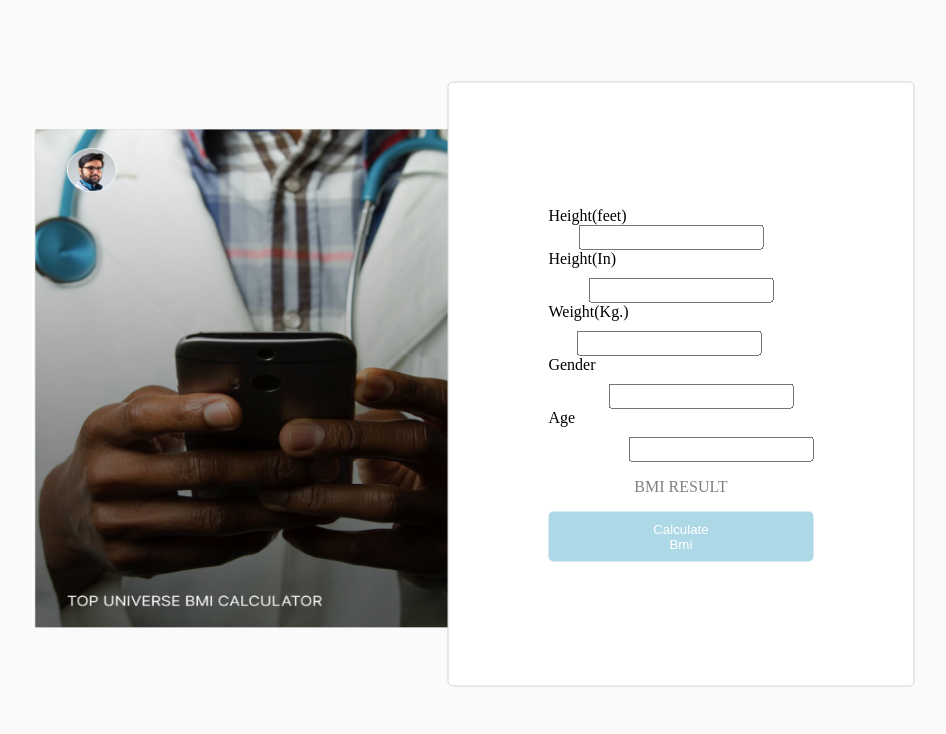
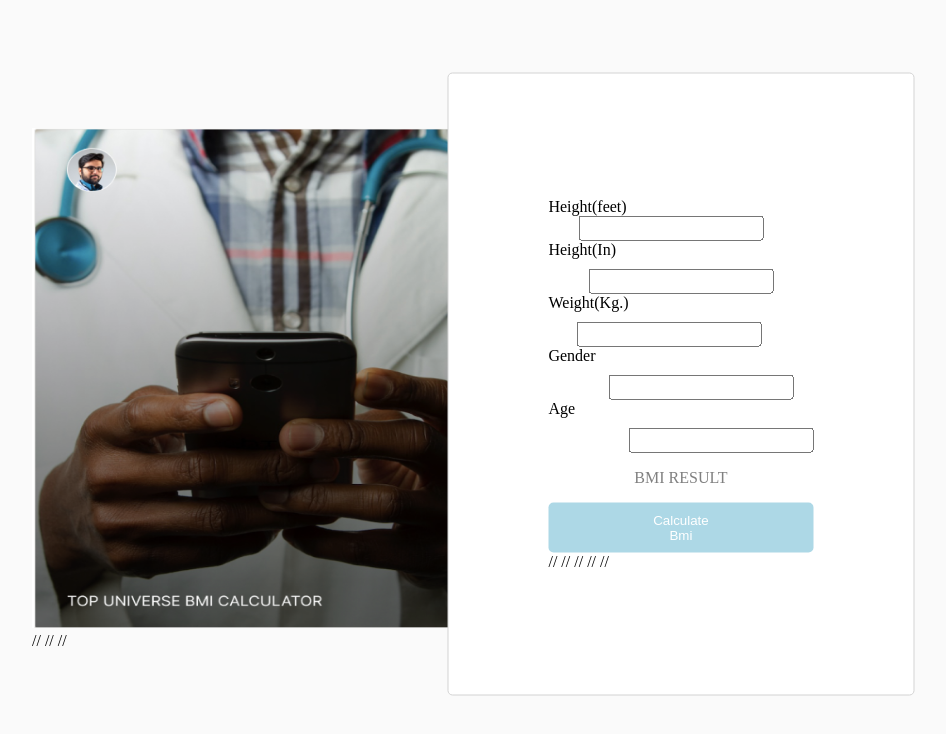
Before and after one commit to brittanytamra/JavaScript-BMI-Calculator, a plain HTML site: page calculator/index.html in a window 1280 px wide. Shown: the whole page, without its empty margins (160-1106 px from the left). Drawn offline with Linux system fonts and the light colour scheme.

Commit message:
Update index.html

```diff
--- a/calculator/index.html
+++ b/calculator/index.html
@@ -1,10 +1,10 @@
 <!DOCTYPE html>
 <html lang="en">
+
 <head>
   <meta charset="UTF-8">
   <meta http-equiv="X-UA-Compatible" content="IE=edge">
   <meta name="viewport" content="width=device-width, initial-scale=1.0">
-    <!-- <link href="css/styles.css" rel="stylesheet"> -->
   <link href="styles.css" rel="stylesheet">
 </head>
 
@@ -18,11 +18,12 @@
   <br>
   <label for="height">Height(In)</label> <input id="height-in" type="text">
   <br>
-<label for="Weight">Weight(Kg.)</label>  <input id="weight" type="text">
+  <label for="Weight">Weight(Kg.)</label> <input id="weight" type="text">
   <br>
-<label for="Gender">Gender</label>  <input id="gender" type="text">
+  <label for="Gender">Gender</label> <input id="gender" type="text">
   <br>
   <label for="Age">Age</label> <input id="age" type="text">
+
 
 
   <p>BMI RESULT</p>
@@ -31,7 +32,8 @@
 
   <!-- <button id="btn">Calculate BMI</button> -->
 
-</div>
+  <script src="app.js">
+</script >
 
 
 
@@ -55,52 +57,51 @@
 
 
 
+// <!-- <body>
 
-<!-- <body>
-
-    <div class="wrapper">
-        <p>Height (feet):
-            <input type="text" id="height"><br><span id=""></span>
-        </p>
-    <!-- </div> -->
+//     <div class="wrapper">
+//         <p>Height (feet):
+//             <input type="text" id="height"><br><span id=""></span>
+//         </p>
+//     <!-- </div> -->
 
 
 
 
-        <!-- <p>Height (feet):
-            <input type="text" id="height"><br><span id=""></span>
-        </p> -->
+//         <!-- <p>Height (feet):
+//             <input type="text" id="height"><br><span id=""></span>
+//         </p> -->
 
 
-        <!-- <p>Height (Inches):
-          <input type="text" id="height"><br><span id=""></span>
-      </p> -->
+//         <!-- <p>Height (Inches):
+//           <input type="text" id="height"><br><span id=""></span>
+//       </p> -->
 
 
-      <!-- <p>Weight(Kg):
-          <input type="text" id="Weight"><br><span id=""></span>
-      </p>
+//       <!-- <p>Weight(Kg):
+//           <input type="text" id="Weight"><br><span id=""></span>
+//       </p>
 
 
-      <p>Gender:
-          <input type="text" id="Gender"><br><span id=""></span>
-      </p>
+//       <p>Gender:
+//           <input type="text" id="Gender"><br><span id=""></span>
+//       </p>
 
 
 
-      <p>Age:
-          <input type="text" id="Age"><br><span id=""></span>
-      </p>
+//       <p>Age:
+//           <input type="text" id="Age"><br><span id=""></span>
+//       </p>
 
-      <div class="BMI">
-          <p>BMI RESULT</p>
-      </div>
+//       <div class="BMI">
+//           <p>BMI RESULT</p>
+//       </div>
 
-      <button id="btn">Calculate BMI</button>
-      <p id="output">Result</p>   <!---result-->
-  </div>
+//       <button id="btn">Calculate BMI</button>
+//       <p id="output">Result</p>   <!---result-->
+//   </div>
 
 
-  <script src="app.js"></script>
-</body>
-</html>
+//   <script src="app.js"></script>
+// </body>
+// </html>
```
Lines whose indentation alone changed are shown as unchanged.
